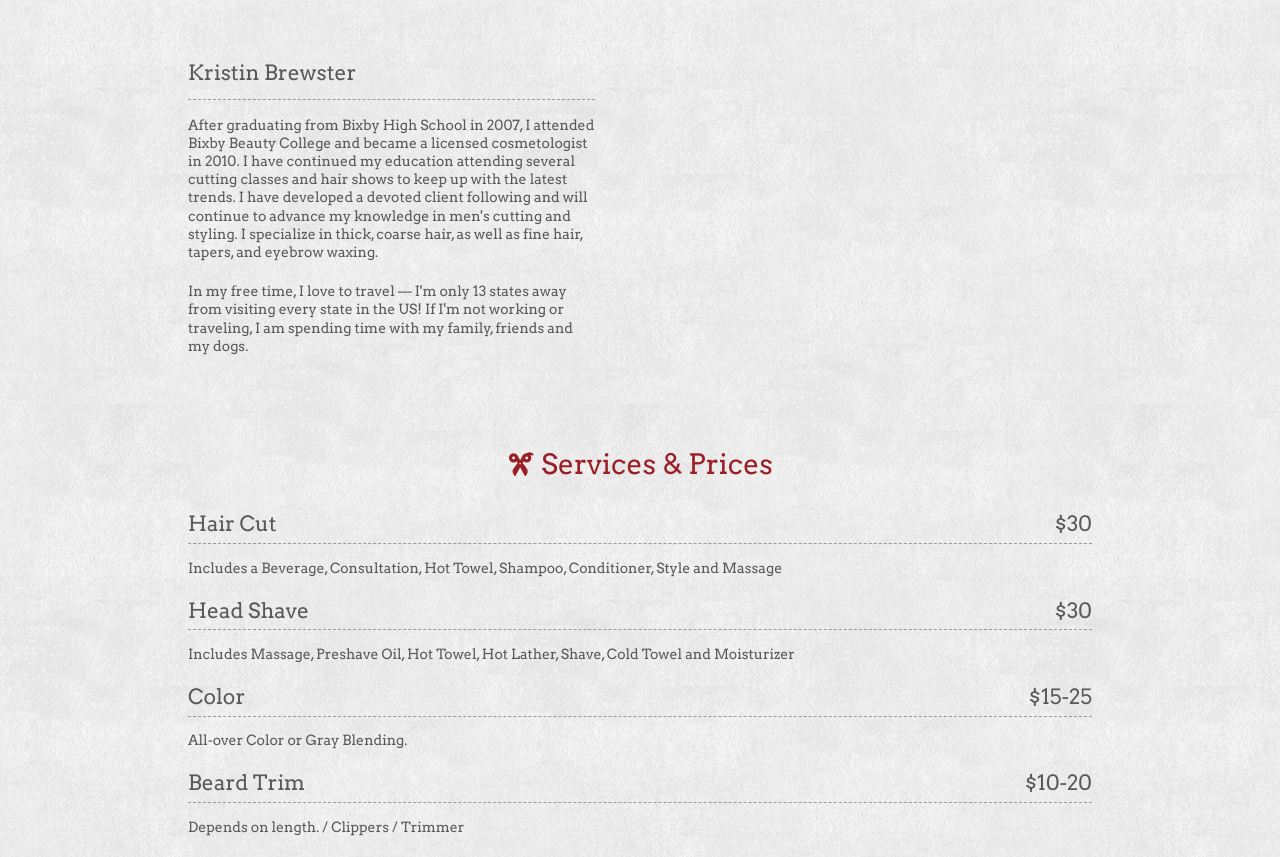
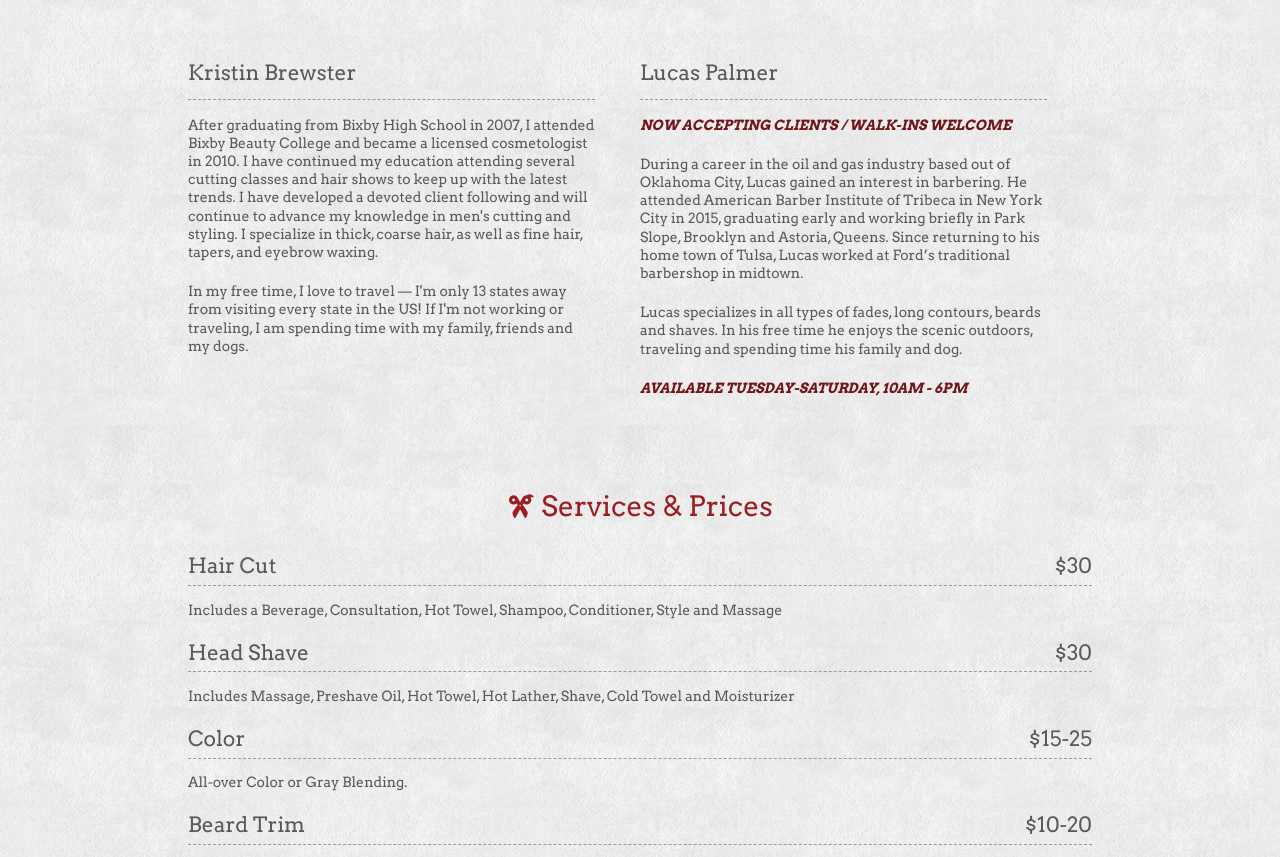
Before and after one commit to tulsamensshop/website, a plain HTML site: page index.html in a window 1280 px wide. Shown: the part 1339-2196 px from the top of the page. Drawn offline with nearby package versions, Linux system fonts and the light colour scheme.

Commit message:
Added Lucas bio

```diff
--- a/index.html
+++ b/index.html
@@ -89,6 +89,18 @@
                             <!-- <a href="tel:9189918149" class="button telephone js-telephone tooltip"><i class="icon-phone"></i> Call/Text to Book <span class="telephone-number">(918) 991-8149</span><span class="tooltiptext">Leave a voicemail and I will respond shortly!</span></a> -->
                             <!-- <a href="mailto:lindseywalker@ymail.com?subject=TMS.com Appointment Booking Request" class="button"><i class="icon-mail"></i> Book By Email</a> -->
                         </div>
+                        <div class="half right">
+                            <h3>Lucas Palmer</h3>
+                            <div class="bio-wrapper">
+                                <p><em>Now Accepting Clients / Walk-ins Welcome</em></p>
+                                <p>During a career in the oil and gas industry based out of Oklahoma City, Lucas gained an interest in barbering. He attended American Barber Institute of Tribeca in New York City in 2015, graduating early and working briefly in Park Slope, Brooklyn and Astoria, Queens. Since returning to his home town of Tulsa, Lucas worked at Ford’s traditional barbershop in midtown.</p>
+                                <p>Lucas specializes in all types of fades, long contours, beards and shaves. In his free time he enjoys the scenic outdoors, traveling and spending time his family&nbsp;and&nbsp;dog.</p>
+                                <p><em>Available Tuesday-Saturday, 10am - 6pm</em></p>
+                                </div>
+                            <!-- <a href="tel:9188299789" class="button telephone js-telephone tooltip"><i class="icon-phone"></i> Call to Book <span class="telephone-number">(918) 829-9789</span><span class="tooltiptext">Leave a voicemail and I will respond shortly!</span></a> -->
+                            <!-- <a href="mailto:ejbarber@live.com?subject=TMS.com Appointment Booking Request" class="button"><i class="icon-mail"></i> Book By Email</a> -->
+                        </div>
+
                     </article>
                 </section>
                 <section>
```
